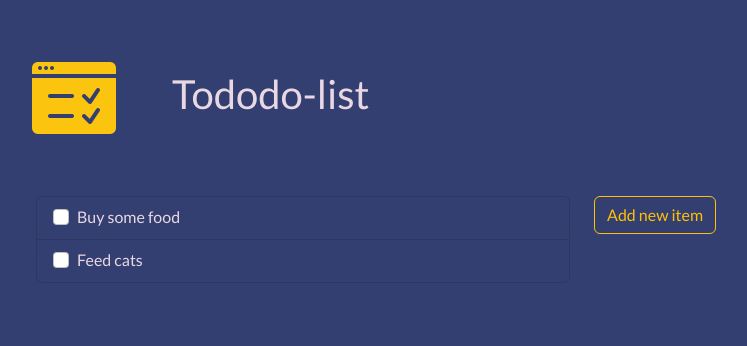
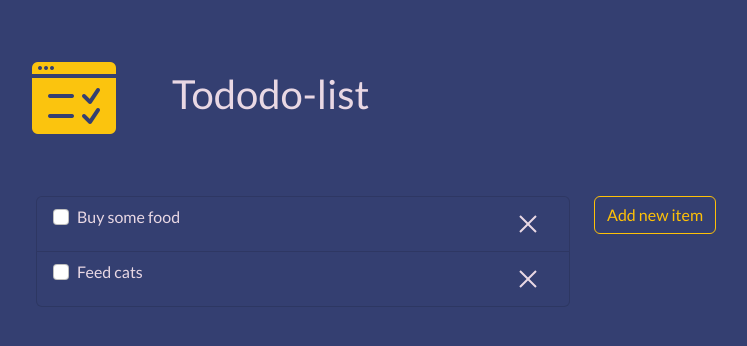
Before and after one commit to abaibik/tododo-list, a React (Create React App) app: page / in a window 1280 px wide. Shown: the top 346 px of the page, without its empty margins (36-783 px from the left). Built offline with nearby package versions, Linux system fonts and the light colour scheme.

Commit message:
delete button tooltip

```diff
--- a/src/App.css
+++ b/src/App.css
@@ -25,3 +25,8 @@
   --text-light: var(--text-checked);
   text-decoration: line-through;
 }
+
+.list-item-group-flex {
+  display: flex;
+  justify-content: space-between;
+}
--- a/src/ListItem.tsx
+++ b/src/ListItem.tsx
@@ -1,5 +1,12 @@
 import React from "react";
 import { Form, ListGroup } from "react-bootstrap";
+import deleteIcon from "./images/icons8-close.svg";
+import "./App.css";
+import OverlayTrigger from "react-bootstrap/OverlayTrigger";
+import Button from "react-bootstrap/Button";
+import Tooltip from "react-bootstrap/Tooltip";
+
+//Close icon by https://icons8.com
 
 type ListItemProps = {
   label: string;
@@ -18,10 +25,13 @@ export const ListItem: React.FC<ListItemProps> = ({
     onChange(event.target.checked);
   };
 
+  const handleDelete = () => {};
+
   const className = checked ? "checked-item" : "";
 
   return (
     <ListGroup.Item>
+      <div className="list-item-group-flex">
         <Form.Check
           checked={checked}
           onChange={handleChange}
@@ -30,6 +40,29 @@ export const ListItem: React.FC<ListItemProps> = ({
           id={id}
           className={className}
         />
+        <OverlayTrigger
+          placement="left"
+          overlay={
+            <Tooltip id="button-delete-tooltip">Delete from the list</Tooltip>
+          }
+        >
+          {({ ref, ...triggerHandler }) => (
+            <Button
+              variant="link"
+              {...triggerHandler}
+              className="d-inline-flex align-items-center"
+              onClick={handleDelete}
+            >
+              <img
+                alt="delete button"
+                className="delete-icon"
+                src={deleteIcon}
+                ref={ref}
+              />
+            </Button>
+          )}
+        </OverlayTrigger>
+      </div>
     </ListGroup.Item>
   );
 };
```
Also changed, not shown: src/images/icons8-close.svg (added). Lines whose indentation alone changed are shown as unchanged.
